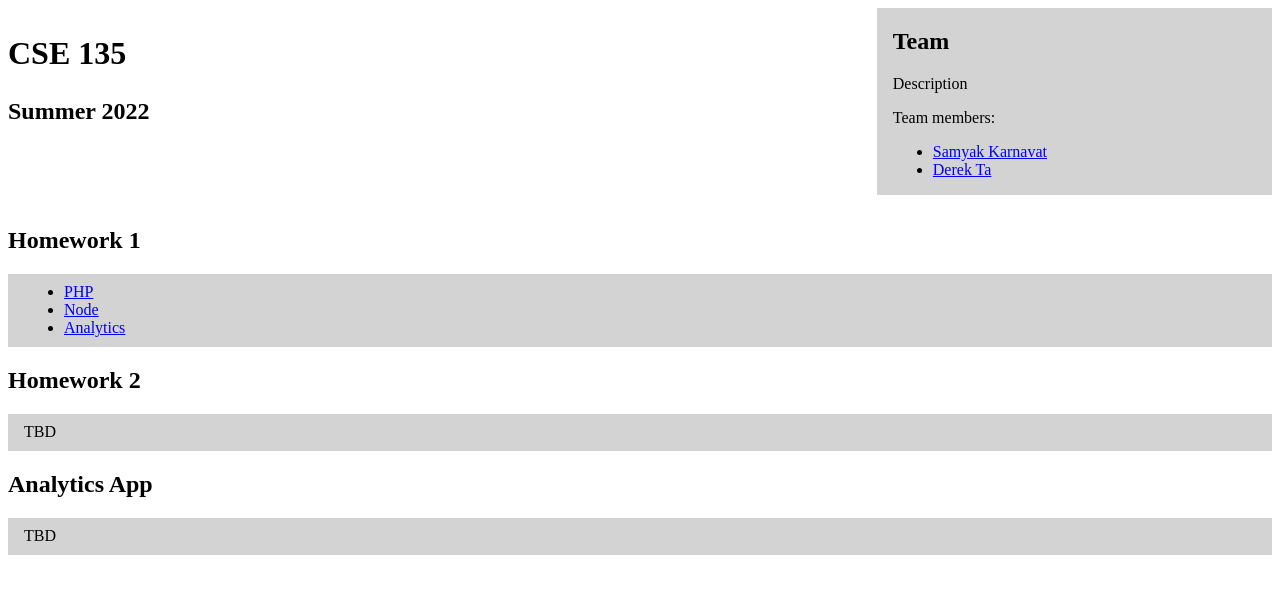
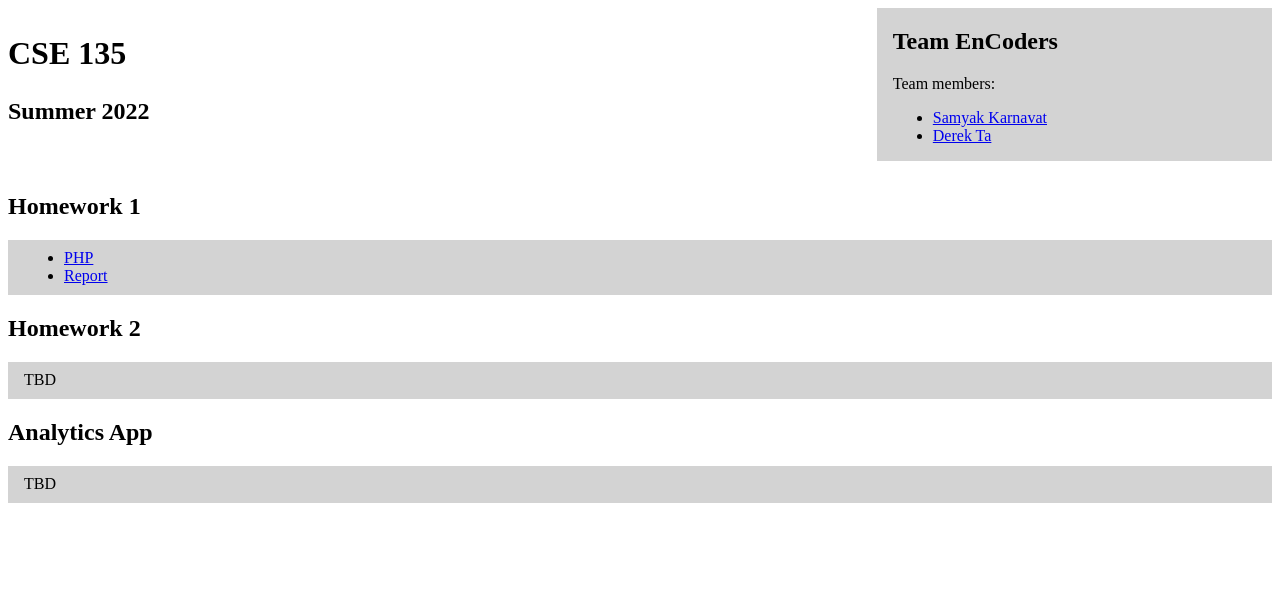
Before and after one commit to samyak-karnavat/cse135hw1, a plain HTML site: page index.html in a window 1280 px wide. Drawn offline with Linux system fonts and the light colour scheme.

Commit message:
site almost done

```diff
--- a/index.html
+++ b/index.html
@@ -47,8 +47,7 @@
             <h2>Summer 2022</h2>
         </section>
         <section id="team">
-            <h2>Team</h2>
-            <p>Description</p>
+            <h2>Team EnCoders</h2>
             <p>Team members:</p>
             <ul>
                 <li><a href="/members/samyakkarnavat.html">Samyak Karnavat</a></li>
@@ -60,9 +59,8 @@
         <h2>Homework 1</h2>
         <nav>
             <ul>
-                <li><a href="/">PHP</a></li>
-                <li><a href="/">Node</a></li>
-                <li><a href="/">Analytics</a></li>
+                <li><a href="/hw1/hello.php">PHP</a></li>
+                <li><a href="/hw1/report.html">Report</a></li>
             </ul>
         </nav>
         <h2>Homework 2</h2>
```
